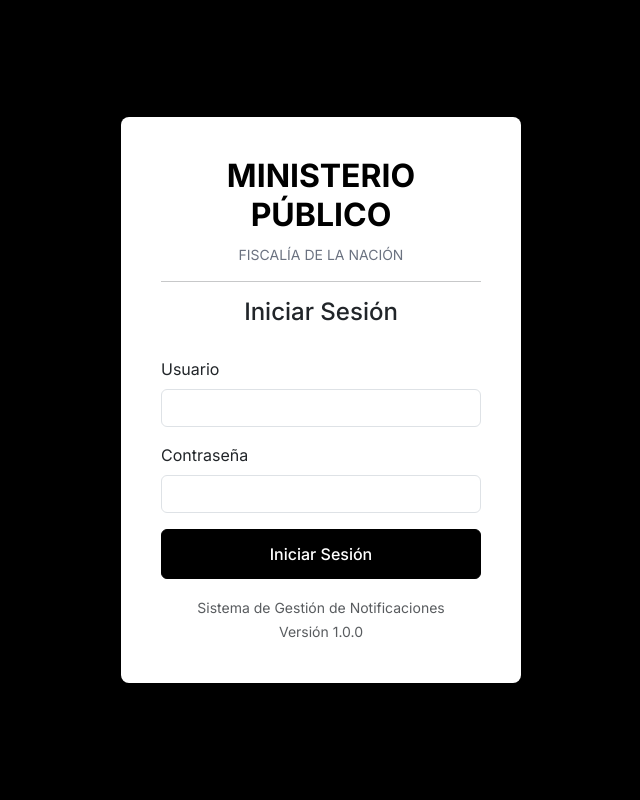
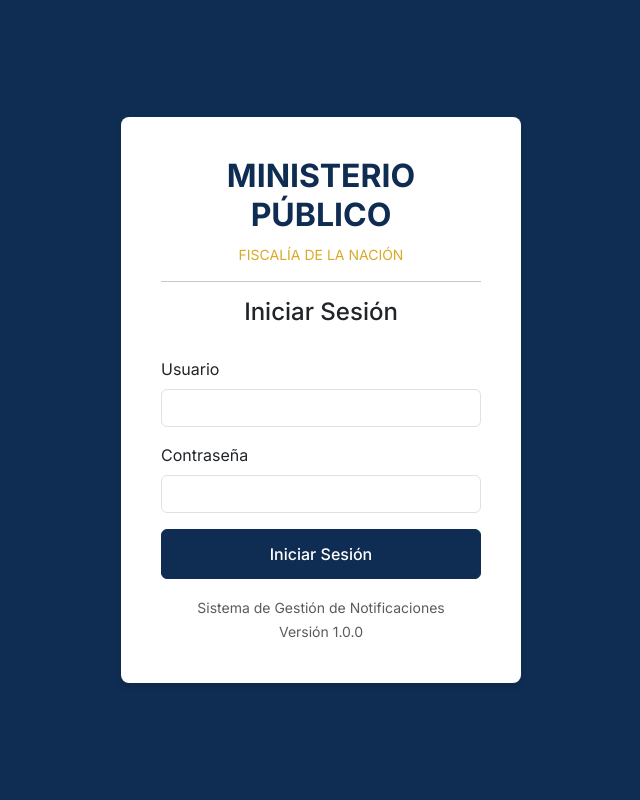
Before and after one commit to Juanmartell1986/generador-notificaciones, a Django app: template notificaciones/templates/registration/login.html in a window 1280 px wide. Shown: the whole page, without its empty margins (319-959 px from the left). Run offline with Django 3.2, Linux system fonts and the light colour scheme; the template is opened without the code that fills it, so the values that code supplies are empty.

Commit message:
Add notificaciones/templates/registration/login.html 1751614973179

```diff
--- a/notificaciones/templates/registration/login.html
+++ b/notificaciones/templates/registration/login.html
@@ -11,7 +11,7 @@
     <style>
         body {
             font-family: 'Inter', sans-serif;
-            background-color: #000000;
+            background-color: #0F2C52;
             min-height: 100vh;
             display: flex;
             align-items: center;
@@ -33,24 +33,24 @@
         }
 
         .login-header h2 {
-            color: #000000;
+            color: #0F2C52;
             font-weight: 700;
             margin-bottom: 10px;
         }
 
         .login-header p {
-            color: #6b7280;
+            color: #D9A927;
             font-size: 14px;
         }
 
         .form-control:focus {
-            border-color: #000000;
-            box-shadow: 0 0 0 0.2rem rgba(0, 0, 0, 0.25);
+            border-color: #0F2C52;
+            box-shadow: 0 0 0 0.2rem rgba(15, 44, 82, 0.25);
         }
 
         .btn-login {
-            background-color: #000000;
-            border-color: #000000;
+            background-color: #0F2C52;
+            border-color: #0F2C52;
             color: white;
             width: 100%;
             padding: 12px;
@@ -58,8 +58,8 @@
         }
 
         .btn-login:hover {
-            background-color: #333333;
-            border-color: #333333;
+            background-color: #0a1f38;
+            border-color: #0a1f38;
             color: white;
         }
 
```
